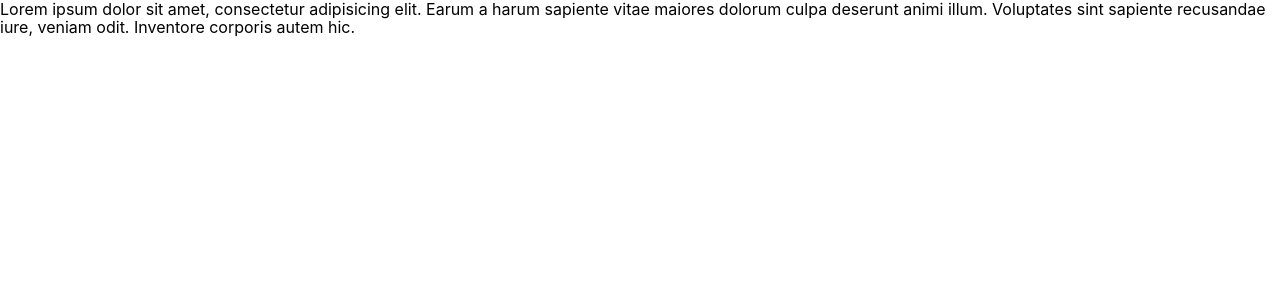
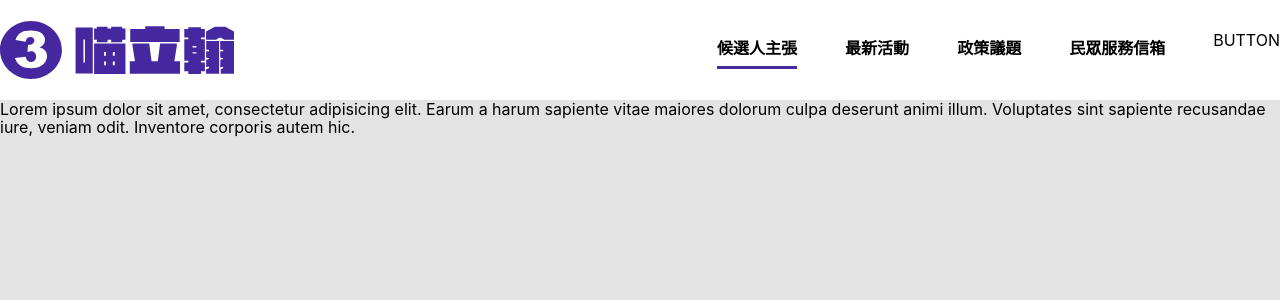
Before and after one commit to lyaui/cat-campaign-website, a Next.js app: page / in a window 1280 px wide. Shown: the top 300 px of the page. Built offline with nearby package versions, Linux system fonts and the light colour scheme.

Commit message:
feat: add Header component

```diff
--- a/components/Layout/Header.tsx
+++ b/components/Layout/Header.tsx
@@ -0,0 +1,48 @@
+import Image from 'next/image';
+import Link from 'next/link';
+import { useRouter } from 'next/router';
+
+import { ROUTERS } from '@/constants/index';
+import logoDark from '@/public/assets/logos/logo_dark.svg';
+import Container from '@/components/Layout/Container';
+
+function Header() {
+  const router = useRouter();
+  const { asPath } = router;
+
+  const isActiveStyle = (hash: string) => {
+    const baseClasses = 'font-bold py-2';
+    const activeClasses = 'border-b-[3px] border-primary';
+    return hash === asPath.replace('/', '').replace('#', '')
+      ? baseClasses + ' ' + activeClasses
+      : baseClasses;
+  };
+
+  return (
+    <header className='h-[100px] bg-white flex-center'>
+      <Container className='flex items-center justify-between'>
+        <Link href={`/`}>
+          <Image src={logoDark} alt='喵立翰' width={235} height={59} />
+        </Link>
+
+        <nav>
+          <ul className='flex gap-x-12'>
+            {Object.values(ROUTERS).map((_route) => (
+              <li key={_route.hash} className={isActiveStyle(_route.hash)}>
+                <Link
+                  href={`/${_route.hash ? '#' + _route.hash : _route.hash}`}
+                  scroll={false}
+                >
+                  {_route.name}
+                </Link>
+              </li>
+            ))}
+            <li>BUTTON</li>
+          </ul>
+        </nav>
+      </Container>
+    </header>
+  );
+}
+
+export default Header;
--- a/pages/_app.tsx
+++ b/pages/_app.tsx
@@ -2,8 +2,15 @@ import '../styles/globals.css';
 import 'normalize.css/normalize.css';
 import type { AppProps } from 'next/app';
 
+import Header from '@/components/Layout/Header';
+
 function MyApp({ Component, pageProps }: AppProps) {
-  return <Component {...pageProps} />;
+  return (
+    <main className='h-screen bg-background'>
+      <Header />
+      <Component {...pageProps} />
+    </main>
+  );
 }
 
 export default MyApp;
```
